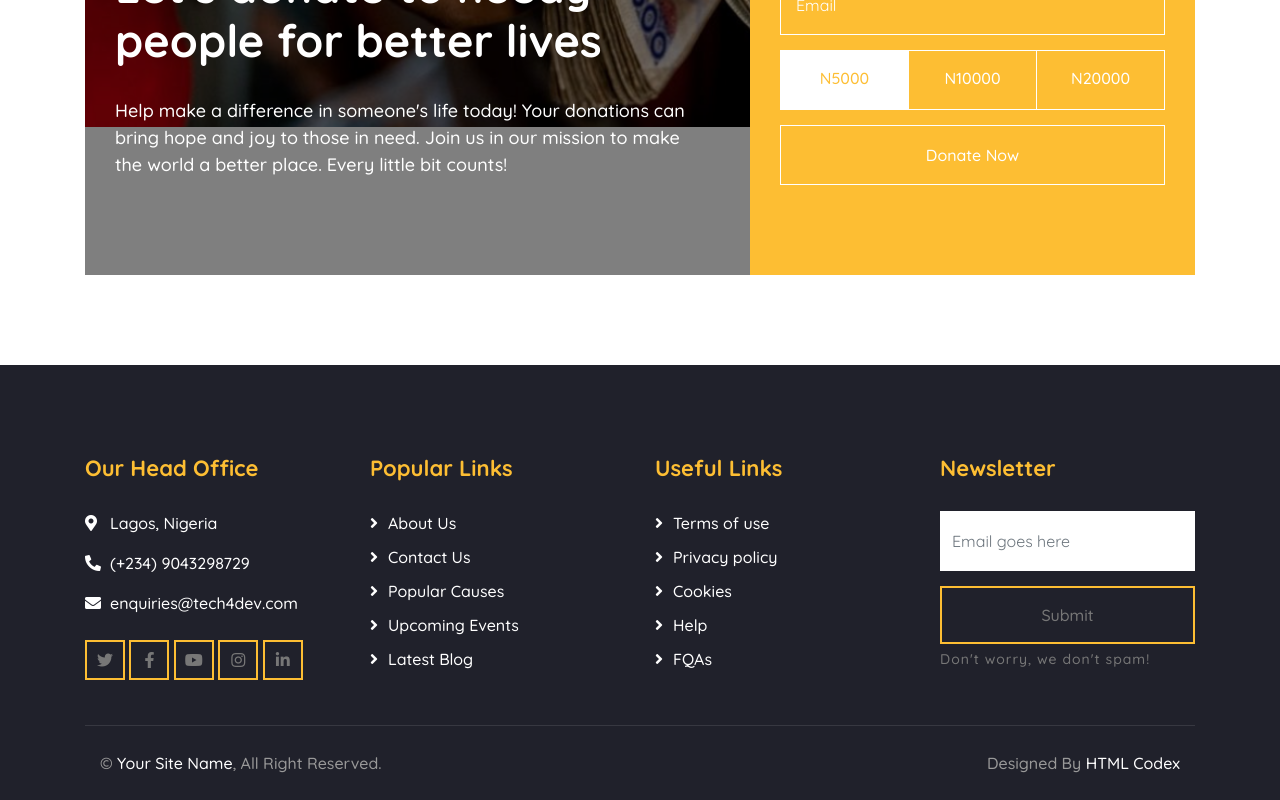
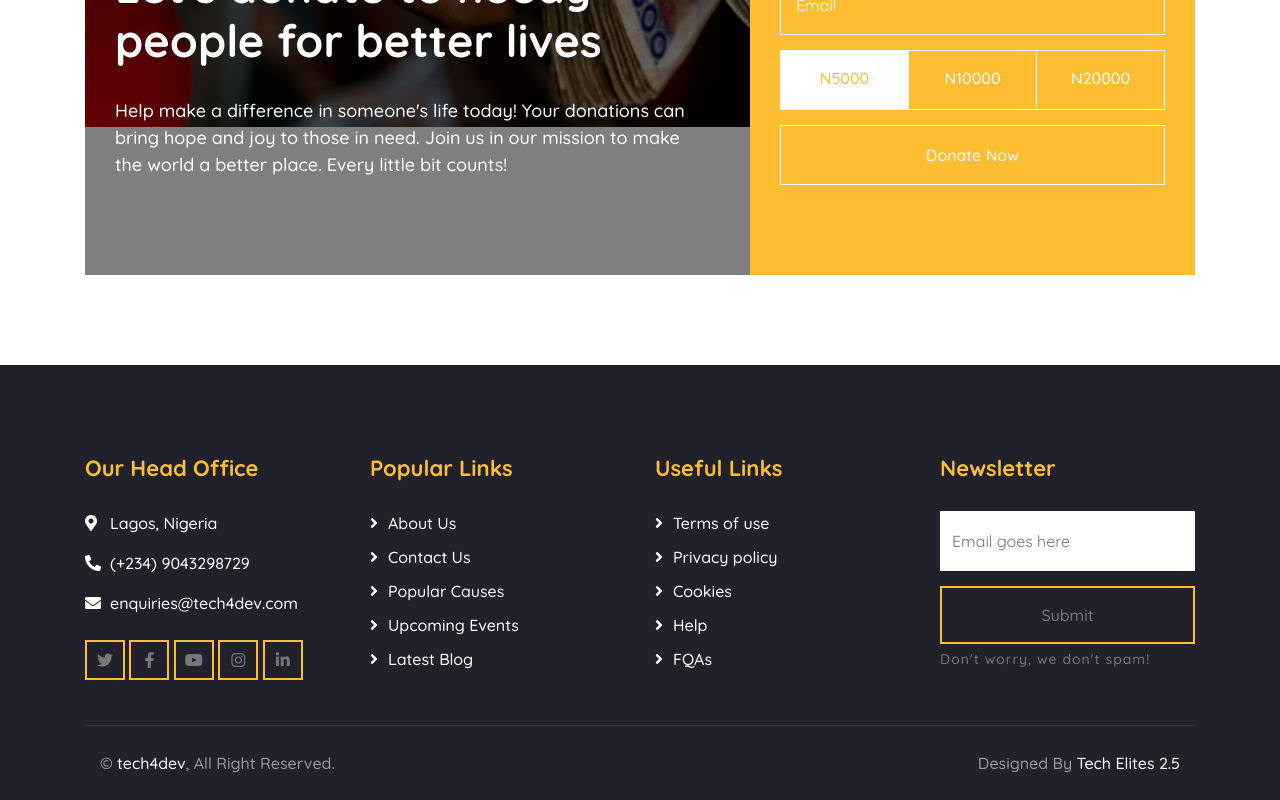
Before and after one commit to Ozyugoo/extra-repo, a plain HTML site: page donate.html in a window 1280 px wide. Shown: the part 710-1510 px from the top of the page. Drawn offline with nearby package versions, Linux system fonts and the light colour scheme.

Commit message:
Edit footer for donate page

```diff
--- a/donate.html
+++ b/donate.html
@@ -209,10 +209,10 @@
             <div class="container copyright">
                 <div class="row">
                     <div class="col-md-6">
-                        <p>&copy; <a href="#">Your Site Name</a>, All Right Reserved.</p>
+                        <p>&copy; <a href="#">tech4dev</a>, All Right Reserved.</p>
                     </div>
                     <div class="col-md-6">
-                        <p>Designed By <a href="https://htmlcodex.com">HTML Codex</a></p>
+                        <p>Designed By <a href="https://htmlcodex.com">Tech Elites 2.5</a></p>
                     </div>
                 </div>
             </div>
```
